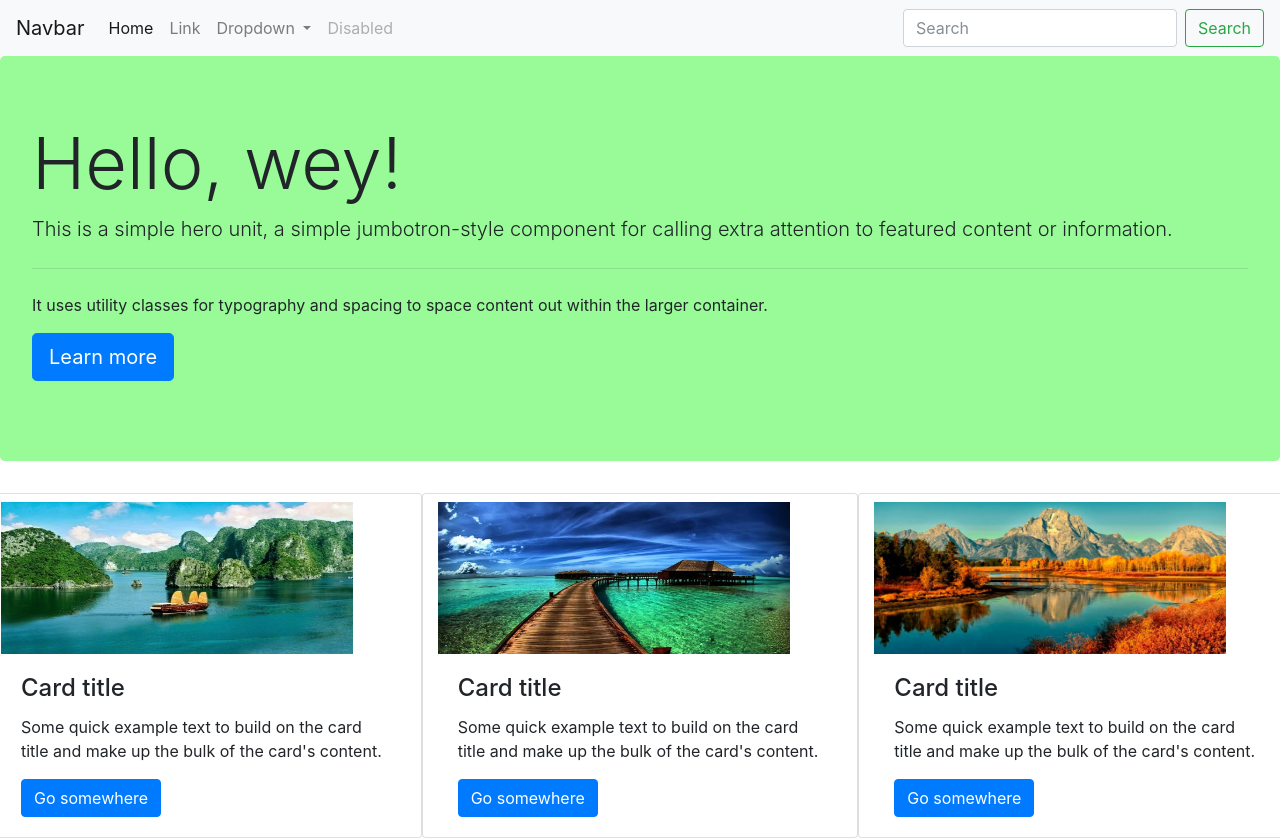
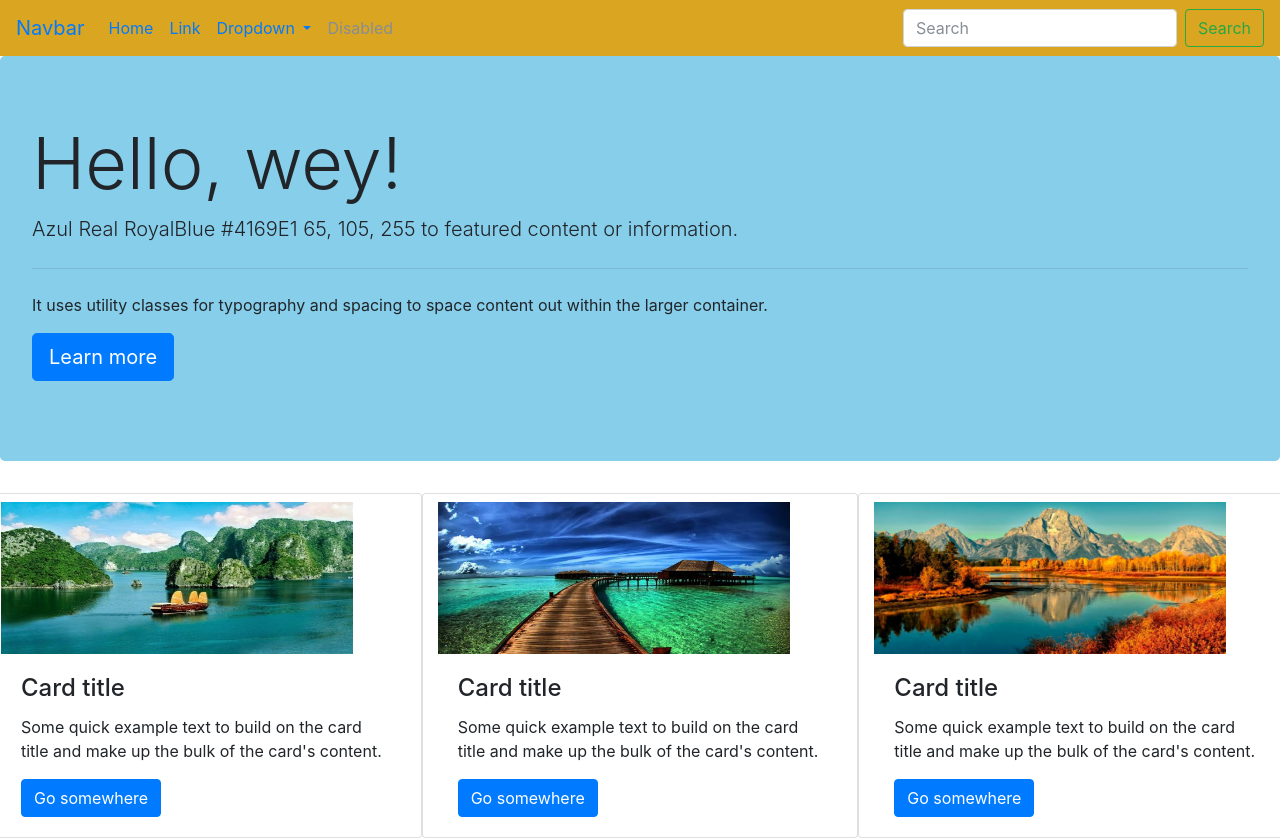
Before and after one commit to joseleonardo1995/JCE, a plain HTML site: page index.html in a window 1280 px wide. Drawn offline with nearby package versions, Linux system fonts and the light colour scheme.

Commit message:
jombomascolor

```diff
--- a/index.html
+++ b/index.html
@@ -6,7 +6,7 @@
 
 </head>
 <body>
-	<nav class="navbar navbar-expand-lg navbar-light bg-light">
+	<nav class="navbar navbar-expand-lg " style="background: #DAA520   ;color: #fff;">
   <a class="navbar-brand" href="#">Navbar</a>
   <button class="navbar-toggler" type="button" data-toggle="collapse" data-target="#navbarSupportedContent" aria-controls="navbarSupportedContent" aria-expanded="false" aria-label="Toggle navigation">
     <span class="navbar-toggler-icon"></span>
@@ -42,9 +42,9 @@
   </div>
 </nav>
 <!-- cristhian-->
-<div class="jumbotron" style="background: #98FB98;">
+<div class="jumbotron" style="background: #87CEEB;">
   <h1 class="display-3">Hello, wey!</h1>
-  <p class="lead">This is a simple hero unit, a simple jumbotron-style component for calling extra attention to featured content or information.</p>
+  <p class="lead">Azul Real RoyalBlue #4169E1 65, 105, 255 to featured content or information.</p>
   <hr class="my-4">
   <p>It uses utility classes for typography and spacing to space content out within the larger container.</p>
   <p class="lead">
```
